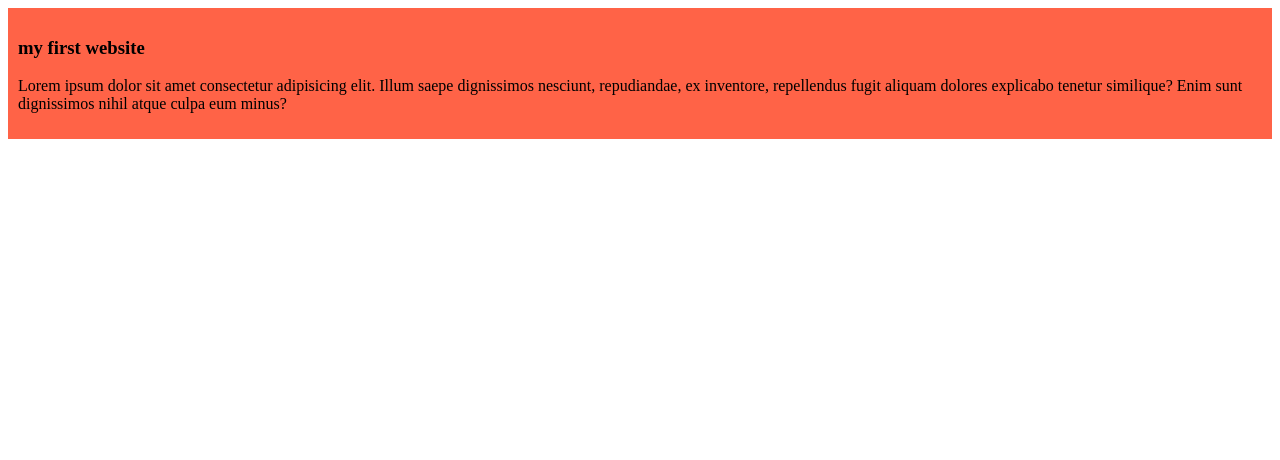
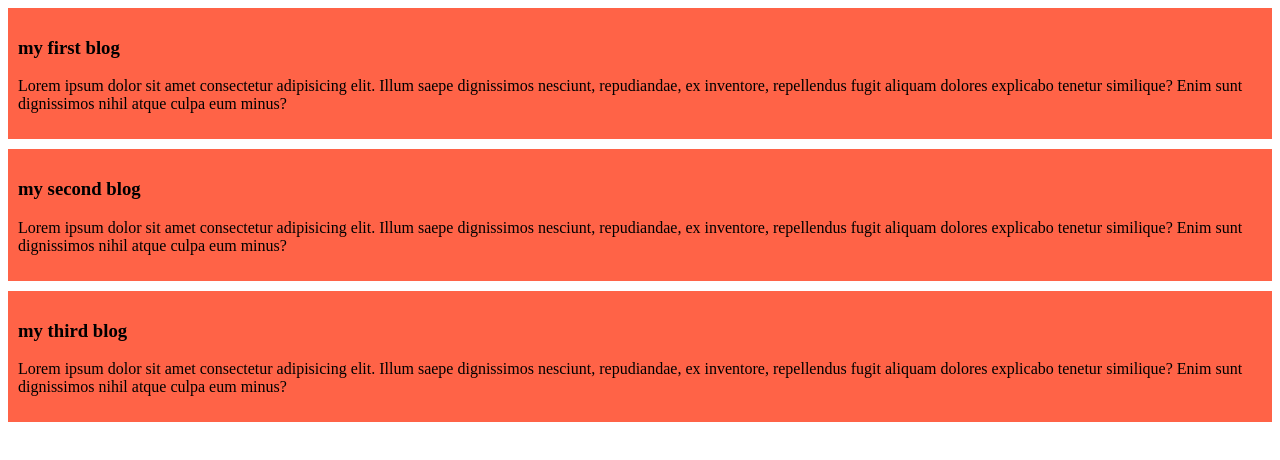
Before and after one commit to neelimapriya/my-simple-website, a plain HTML site: page index.html in a window 1280 px wide. Drawn offline with Linux system fonts and the light colour scheme.

Commit message:
aaded the second and third blog

```diff
--- a/index.html
+++ b/index.html
@@ -8,7 +8,15 @@
 </head>
 <body>
     <div>
-        <h3>my first website</h3>
+        <h3>my first blog</h3>
+        <p>Lorem ipsum dolor sit amet consectetur adipisicing elit. Illum saepe dignissimos nesciunt, repudiandae, ex inventore, repellendus fugit aliquam dolores explicabo tenetur similique? Enim sunt dignissimos nihil atque culpa eum minus?</p>
+    </div>
+    <div>
+        <h3>my second blog</h3>
+        <p>Lorem ipsum dolor sit amet consectetur adipisicing elit. Illum saepe dignissimos nesciunt, repudiandae, ex inventore, repellendus fugit aliquam dolores explicabo tenetur similique? Enim sunt dignissimos nihil atque culpa eum minus?</p>
+    </div>
+    <div>
+        <h3>my third blog</h3>
         <p>Lorem ipsum dolor sit amet consectetur adipisicing elit. Illum saepe dignissimos nesciunt, repudiandae, ex inventore, repellendus fugit aliquam dolores explicabo tenetur similique? Enim sunt dignissimos nihil atque culpa eum minus?</p>
     </div>
 </body>
--- a/styles/blog.css
+++ b/styles/blog.css
@@ -1,4 +1,5 @@
 div{
     background-color: tomato;
     padding: 10px;
+    margin-bottom: 10px;
 }
```
